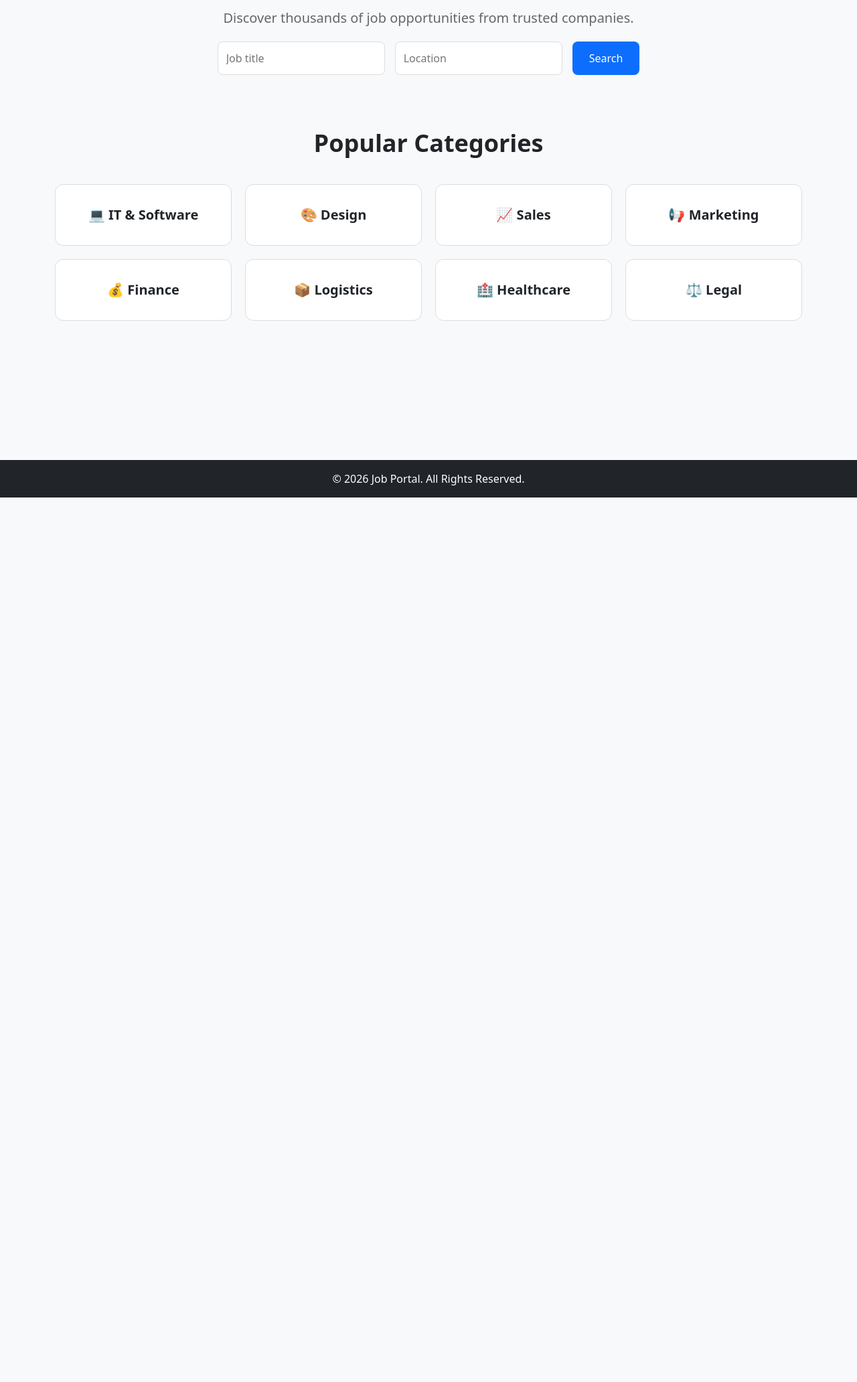
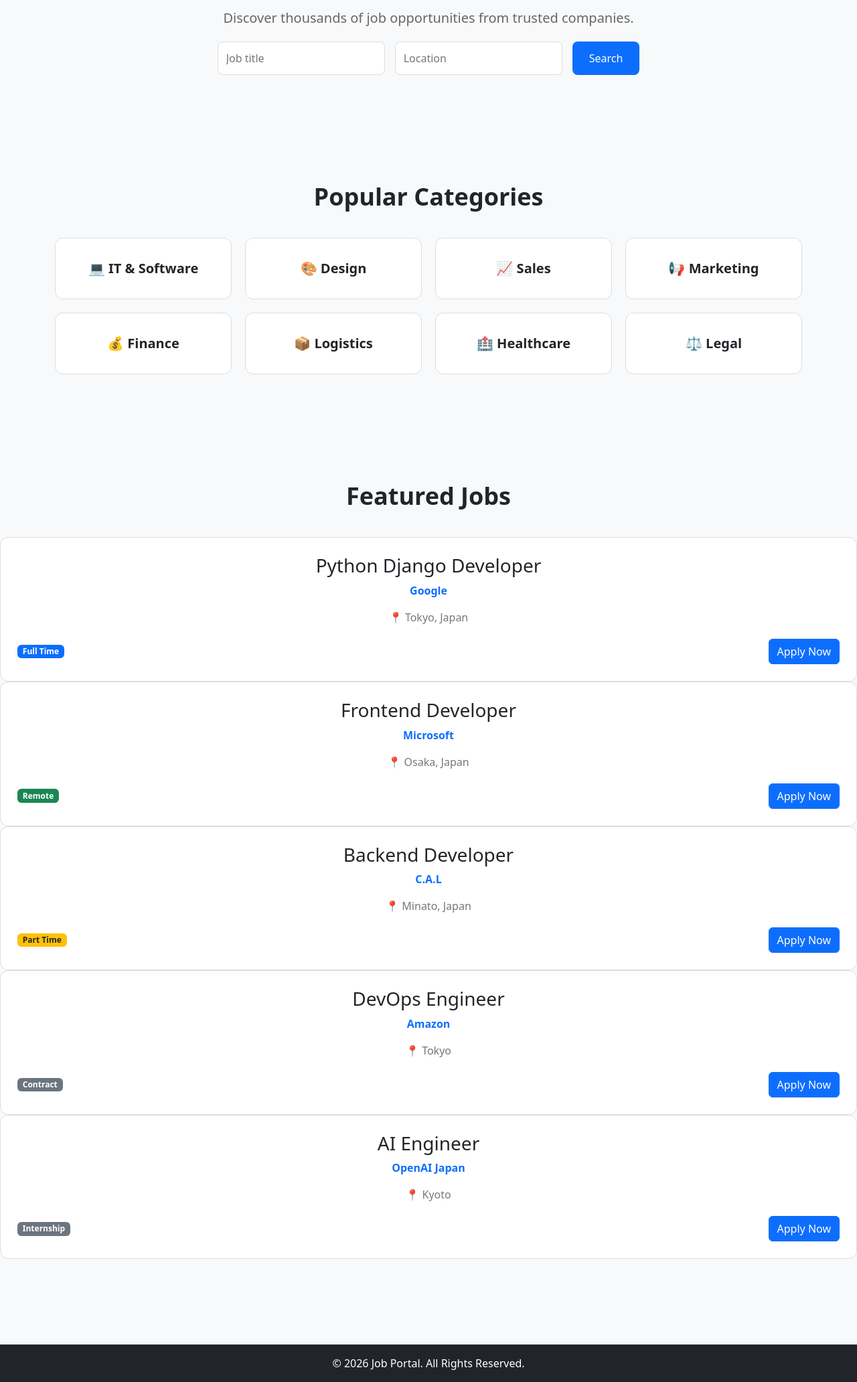
Before and after one commit to tajulislamtaj1234-sys/job_portal, a Django app: page / in a window 1280 px wide. Shown: the part 228-2292 px from the top of the page at 67% size. Before the commit the page ends 971 px from the top, so only its background shows below. Run offline with Django 5.2, Linux system fonts and the light colour scheme.

Commit message:
feat: add dynamic badge colors using Django template if

```diff
--- a/core/views.py
+++ b/core/views.py
@@ -1,8 +1,55 @@
 from django.shortcuts import render
 from django.views import View
 
+
 class HomeView(View):
+
     def get(self, request):
-        return render(request,'home.html')
 
-# Create your views here.
+        jobs = [
+
+            {
+                "title": "Python Django Developer",
+                "company": "Google",
+                "location": "Tokyo, Japan",
+                "type": "Full Time",
+            },
+
+            {
+                "title": "Frontend Developer",
+                "company": "Microsoft",
+                "location": "Osaka, Japan",
+                "type": "Remote",
+            },
+
+            {
+                "title": "Backend Developer",
+                "company": "C.A.L",
+                "location": "Minato, Japan",
+                "type": "Part Time",
+            },
+
+            {
+                "title": "DevOps Engineer",
+                "company": "Amazon",
+                "location": "Tokyo",
+                "type": "Contract",
+            },
+
+            {
+                "title": "AI Engineer",
+                "company": "OpenAI Japan",
+                "location": "Kyoto",
+                "type": "Internship",
+            }
+
+
+        ]
+
+        context = {
+
+            "jobs": jobs,
+
+        }
+
+        return render(request, "home.html", context)
--- a/static/css/base.css
+++ b/static/css/base.css
@@ -86,3 +86,61 @@ body{
     transform:translateY(-5px);
     box-shadow:0 10px 20px rgba(0,0,0,.1);
 }
+.featured-jobs{
+    padding:80px 0;
+    background:#f8f9fa;
+}
+
+.job-list{
+    display:flex;
+    flex-direction:column;
+    gap:20px;
+}
+
+.job-card{
+
+    background:#fff;
+
+    padding:25px;
+
+    border-radius:12px;
+
+    border:1px solid #ddd;
+
+    transition:.3s;
+     align-items: center;
+    text-align: center;
+
+}
+
+.job-card:hover{
+
+    box-shadow:0 10px 20px rgba(0,0,0,.08);
+
+}
+
+.company{
+
+    color:#0d6efd;
+
+    font-weight:bold;
+
+}
+
+.location{
+
+    color:#777;
+
+}
+
+.job-footer{
+
+    display:flex;
+
+    justify-content:space-between;
+
+    align-items:center;
+
+    margin-top:20px;
+
+}
--- a/templates/home.html
+++ b/templates/home.html
@@ -5,6 +5,7 @@ Home
 {% endblock %}
 
 {% block content %}
+
 
 <section class="hero">
 
@@ -37,6 +38,7 @@ Home
         </div>
 
     </div>
+</section>
 
 <section class="categories">
 
@@ -66,17 +68,89 @@ Home
                 📦 Logistics
             </div>
             <div class="category-card">
-               🏥 Healthcare
+                🏥 Healthcare
             </div>
             <div class="category-card">
-               ⚖️ Legal
+                ⚖️ Legal
             </div>
 
 
         </div>
 
     </div>
-
 </section>
 
-{% endblock %}
+<section class="featured-jobs">
+
+
+    <div class="container">
+
+        <h2 class="section-title">
+            Featured Jobs
+        </h2>
+    </div>
+
+    <div class="job-list">
+    </div>
+
+
+    {% for job in jobs %}
+
+    <div class="job-card">
+
+        <h3>{{ job.title }}</h3>
+
+        <p class="company">
+            {{ job.company }}
+        </p>
+
+        <p class="location">
+            📍 {{ job.location }}
+        </p>
+
+        <div class="job-footer">
+
+
+            {% if job.type == "Full Time" %}
+
+            <span class="badge bg-primary">
+                    {{ job.type }}
+                </span>
+
+            {% elif job.type == "Remote" %}
+
+            <span class="badge bg-success">
+                    {{ job.type }}
+                </span>
+
+            {% elif job.type == "Part Time" %}
+
+            <span class="badge bg-warning text-dark">
+                    {{ job.type }}
+                </span>
+
+            {% else %}
+
+            <span class="badge bg-secondary">
+                    {{ job.type }}
+                </span>
+
+            {% endif %}
+
+            </span>
+
+            <button class="btn btn-primary">
+
+                Apply Now
+
+            </button>
+
+        </div>
+
+    </div>
+
+    {% endfor %}
+</section>
+
+</div>
+{% endblock  %}
```
